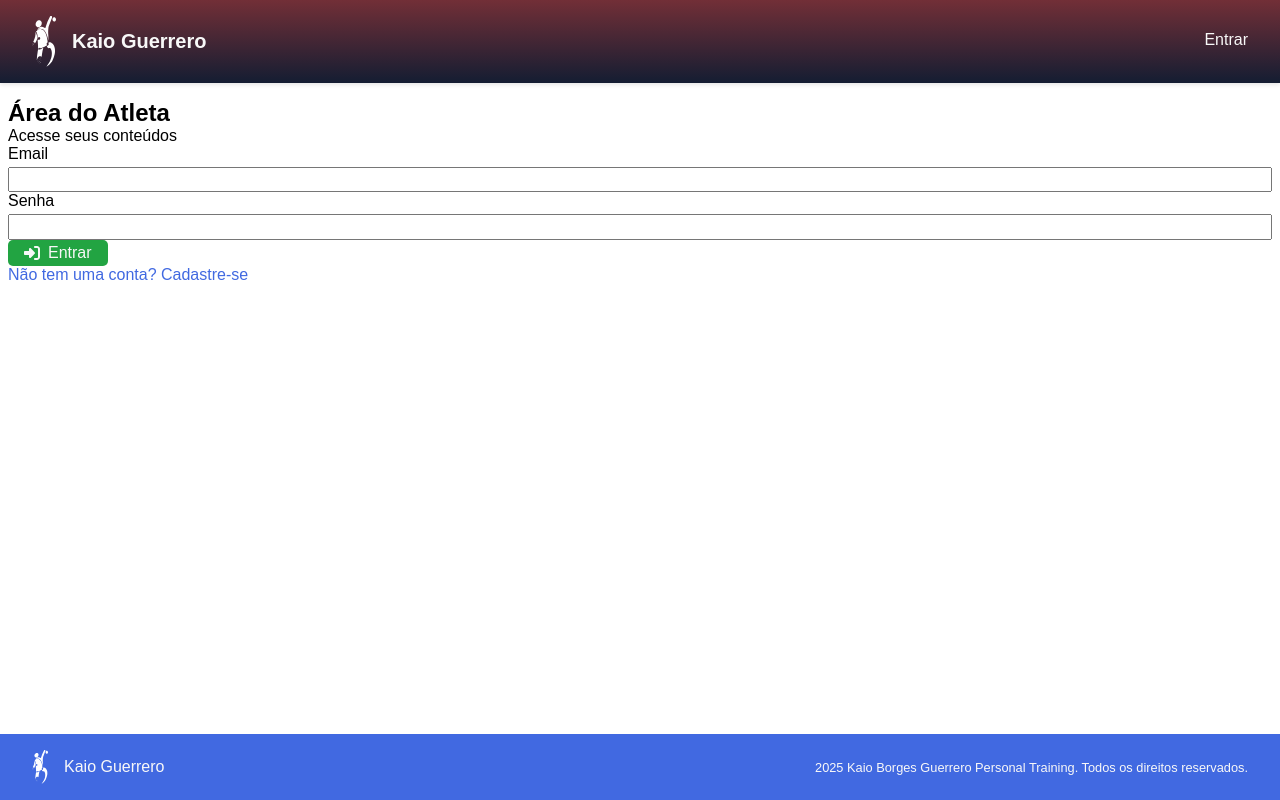
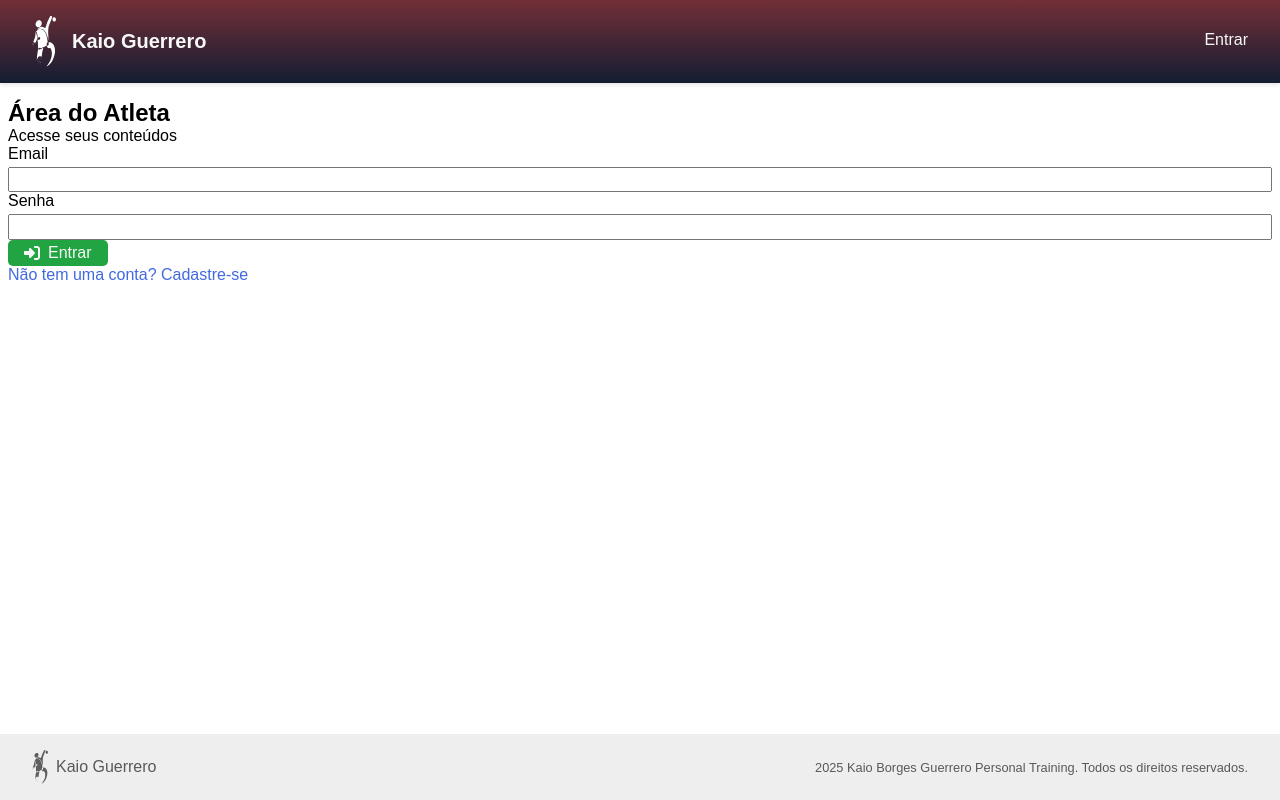
Before and after one commit to nathipg/site-kaio, a React (Vite) app: page /#/sign-in in a window 1280 px wide. Built offline with nearby package versions, Linux system fonts and the light colour scheme; no server answers; the database is empty; sample sign-in values are in the browser's storage; a web font is replaced by a local one.

Commit message:
Fix: improve UI

```diff
--- a/public/locales/pt/translation.json
+++ b/public/locales/pt/translation.json
@@ -102,7 +102,7 @@
   "Plans fitted to your goals": "Planos feitos sob medida para seus objetivos",
   "Evidence-based method and practice": "Método baseado em evidências e prática",
   "Weekly adjustments and close follow-up": "Ajustes semanais e acompanhamento próximo",
-  "Kaio in action": "Kaio em ação",
+  "Team Kaio": "Time Kaio",
   "With me, you will learn...": "Comigo você aprenderá...",
   "Train": "Treinar",
   "I will teach you how to train safely and efficiently to achieve the best results.": "Eu te ensino a treinar com segurança e eficiência para alcançar os melhores resultados.",
--- a/src/layouts/About/About.jsx
+++ b/src/layouts/About/About.jsx
@@ -2,6 +2,7 @@ import { memo } from 'react';
 import { useTranslation } from 'react-i18next';
 
 import { Button, Image } from '@/components';
+import teamKaioImg from '@/images/kaio-aulao.jpg';
 
 import styles from './About.module.scss';
 
@@ -20,11 +21,12 @@ const About = () => {
             <li>{t('Evidence-based method and practice')}</li>
             <li>{t('Weekly adjustments and close follow-up')}</li>
           </ul>
-          <Button>
+          {/* TODO: After create the "Currículo" page change this button */}
+          {/* <Button>
             {t('Learn More About Me')}
-          </Button>
+          </Button> */}
         </div>
-        <Image className={styles.image} src='' alt={t('Kaio in action')} />
+        <Image className={styles.image} src={teamKaioImg} alt={t('Team Kaio')} />
       </div>
     </section>
   );
--- a/src/layouts/Footer/Footer.jsx
+++ b/src/layouts/Footer/Footer.jsx
@@ -12,7 +12,7 @@ const Footer = () => {
     <footer className={styles.Footer}>
       <div className={styles.container}>
         <div className={styles.logoSection}>
-          <KaioLogo width='1rem' color='white' />
+          <KaioLogo width='1rem' color='#393939cc' />
           <p className={styles.name}>Kaio Guerrero</p>
         </div>
         <div>
--- a/src/layouts/Footer/Footer.module.scss
+++ b/src/layouts/Footer/Footer.module.scss
@@ -3,14 +3,14 @@
 @use '@/styles/screen-sizes.scss' as screenSizes;
 
 .Footer {
-  background: colors.$blue;
-  color: colors.$white;
+  background: colors.$light-gray;
+  color: rgba(colors.$black, 0.8);
   padding: 1rem 2rem;
 
   .container {
     display: flex;
     flex-direction: column;
-    gap: 1rem;
+    gap: 0.5rem;
     align-items: center;
     justify-content: space-between;
     text-align: center;
@@ -23,12 +23,11 @@
     .logoSection {
       display: flex;
       place-items: center;
-      gap: 1rem;
+      gap: 0.5rem;
     }
   }
 
   .copy {
     @include typography.caption;
-    color: colors.$white;
   }
 }
```
Also changed, not shown: src/images/kaio-aulao.jpg (added).
